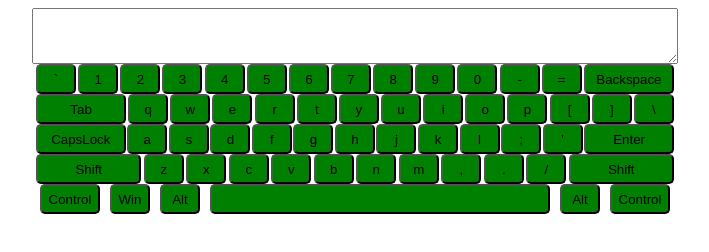
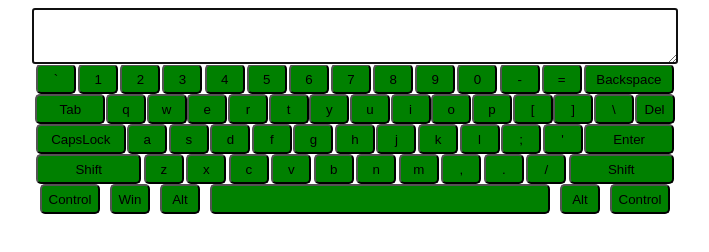
Before and after one commit to elfucio/virtual-keyboard, a website: page index.html in a window 1280 px wide. Both pictures are taken after a click on the button "Tab". Shown: the whole page, without its empty margins (285-994 px from the left). Drawn offline with Linux system fonts and the light colour scheme.

Commit message:
feat: add layout and default keyboard

```diff
--- a/main.js
+++ b/main.js
@@ -1,23 +1,17 @@
-const Keyboard = {
+    let keyCOllection = {
+        language: {
+            engish: ["`", "1", "2", "3", "4", "5", "6", "7", "8", "9", "0", "-", "=", "Backspace", "Tab", "q", "w", "e", "r", "t", "y", "u", "i", "o", "p", "[", "]", "\\", "Del", "CapsLock", "a", "s", "d", "f", "g", "h", "j", "k", "l", ";", "'", "Enter", "Shift", "z", "x", "c", "v", "b", "n", "m", ",", ".", "/", "Shift", "Control", "Win", "Alt", " ", "Alt", "Control"],
+            russian: ["ё", "1", "2", "3", "4", "5", "6", "7", "8", "9", "0", "-", "=", "Backspace", "Tab", "й", "ц", "у", "к", "е", "н", "г", "ш", "щ", "з", "х", "ъ", "\\", "Del", "CapsLock", "ф", "ы", "в", "а", "п", "р", "о", "л", "д", "ж", "э", "Enter", "Shift", "я", "ч", "с", "м", "и", "т", "ь", "б", "ю", ".", "Shift", "Control", "Win", "Alt", " ", "Alt", "Control"],
+            engishShifted: ["~", "!", "@", "#", "$", "%", "^", "&", "*", "(", ")", "_", "+", "Backspace", "Tab", "q", "w", "e", "r", "t", "y", "u", "i", "o", "p", "[", "]", "\\", "Del", "CapsLock", "a", "s", "d", "f", "g", "h", "j", "k", "l", ":", "\"", "Enter", "Shift", "z", "x", "c", "v", "b", "n", "m", "<", ">", "?", "Shift", "Control", "Win", "Alt", " ", "Alt", "Control"],
+            russianShifted: ["Ё", "!", "\"", "№", ";", "%", ":", "?", "*", "(", ")", "_", "+", "Backspace", "Tab", "й", "ц", "у", "к", "е", "н", "г", "ш", "щ", "з", "х", "ъ", "\\", "Del", "CapsLock", "ф", "ы", "в", "а", "п", "р", "о", "л", "д", "ж", "э", "Enter", "Shift", "я", "ч", "с", "м", "и", "т", "ь", "б", "ю", ",", "Shift", "Control", "Win", "Alt", " ", "Alt", "Control"]
+        },
+};
+
+const Layout = {
     elements: {
         container: null,
         textField: null,
         keyboardContainer: null,
-        keys: []
-        // keys: {
-        //     english: englishKeys,
-        //     russian: russianKeys
-        // }
-    },
-
-    eventHandlers: {
-        input: null
-    },
-
-    properties: {
-        value: '',
-        capslockPressed: false,
-        shiftPressed: false
     },
 
     init() {
@@ -30,91 +24,93 @@ const Keyboard = {
         this.elements.textField.classList.add('textarea');
         this.elements.textField.setAttribute('autofocus', '');
         this.elements.keyboardContainer.classList.add('keyboard');
-        this.elements.keyboardContainer.appendChild(this._createKeys());
 
-        // add classes for keys
-        this.elements.keys = this.elements.keyboardContainer.querySelectorAll('.button');
+        // // add classes for keys
+        // Keyboard.keys = this.elements.keyboardContainer.querySelectorAll('button');
 
         // add to dom
         this.elements.container.appendChild(this.elements.textField);
         this.elements.container.appendChild(this.elements.keyboardContainer);
         document.body.appendChild(this.elements.container);
+                // add keys to dom
+                Layout.elements.keyboardContainer.appendChild(Keyboard._createKeys());
 
         // add text from both keyboards
         document.querySelectorAll('textarea').forEach(element => {
             element.addEventListener('focus', () => {
-                this.addText(element.value, currentValue => {
+                Keyboard.addText(element.value, currentValue => {
                     element.value = currentValue;
+                    this.elements.textField.focus();
                 });
             });
         });
+
         document.querySelectorAll('textarea').forEach(element => {
             element.addEventListener('change', () => {
-                this.addText(element.value, currentValue => {
+                Keyboard.addText(element.value, currentValue => {
                     element.value = currentValue;
+                    this.elements.textField.focus();
                 });
             });
         });
+    },
+};
+
+
+
+let Keyboard = {
+    // keys: [],
+    keys: ["`", "1", "2", "3", "4", "5", "6", "7", "8", "9", "0", "-", "=", "Backspace", "Tab", "q", "w", "e", "r", "t", "y", "u", "i", "o", "p", "[", "]", "\\", "Del", "CapsLock", "a", "s", "d", "f", "g", "h", "j", "k", "l", ";", "'", "Enter", "Shift", "z", "x", "c", "v", "b", "n", "m", ",", ".", "/", "Shift", "Control", "Win", "Alt", " ", "Alt", "Control"],
+
+    eventHandlers: {
+        input: null,
+    },
+
+    properties: {
+        value: '',
+        capslockPressed: false,
+        shiftPressed: false
     },
 
     _createKeys() {
         const fragment = document.createDocumentFragment();
 
-        const englishKeys = ["`", "1", "2", "3", "4", "5", "6", "7", "8", "9", "0", "-", "=", "Backspace", "Tab", "q", "w", "e", "r", "t", "y", "u", "i", "o", "p", "[", "]", "\\", "CapsLock", "a", "s", "d", "f", "g", "h", "j", "k", "l", ";", "'", "Enter", "Shift", "z", "x", "c", "v", "b", "n", "m", ",", ".", "/", "Shift", "Control", "Win", "Alt", " ", "Alt", "Control"];
+        // create key element
+        Keyboard.keys.forEach(keyItem => {
+            const keyElement = document.createElement('button');
+            keyElement.setAttribute('data-name', `${keyItem}`);
+            keyElement.innerHTML = `${keyItem}`;
 
-        // const russianKeys = ["ё", "1", "2", "3", "4", "5", "6", "7", "8", "9", "0", "-", "=", "Backspace", "Tab", "й", "ц", "у", "к", "е", "н", "г", "ш", "щ", "з", "х", "ъ", "\\", "CapsLock", "ф", "ы", "в", "а", "п", "р", "о", "л", "д", "ж", "э", "Enter", "Shift", "я", "ч", "с", "м", "и", "т", "ь", "б", "ю", ".", "Shift", "Control", "Win", "Alt", " ", "Alt", "Control"];
-
-        // create key element
-        englishKeys.forEach(key => {
-            const keyElement = document.createElement('button');
-            keyElement.classList.add('button');
-            keyElement.innerHTML = `${keyElement}`;
-
-            // add class active for clicked keys
-            document.addEventListener('mousedown', (event) => {
-                document.querySelectorAll('.button').forEach(element => {
-                    event.target.classList.add('button--active');
+            document.addEventListener('keydown', (event) => {
+                keyElement.querySelectorAll('button').forEach(element => {
+                    if (element.dataset.keyItem === event.keyItem) {
+                        element.classList.add('button--active');
+                    }
                 });
             });
 
-            // remove class active for clicked keys
-            document.addEventListener('mouseup', (event) => {
-                document.querySelectorAll('.button').forEach(element => {
-                    element.classList.remove('button--active');
-                });
-            });
 
-            // document.addEventListener('keydown', (event) => {
-            //     document.querySelectorAll('.button').forEach(element => {
-            //         if (element.dataset.key === event.key) {
-            //             element.classList.add('button--active');
-            //         }
-            //     });
-            // });
-
-            // document.addEventListener('keyup', () => {
-            //     document.querySelectorAll('.button').forEach(element => {
-            //         if (element.classList.contains('button--active')) {
-            //             element.classList.remove('button--active');
-            //         }
-            //     });
-            // });
-
-            switch (key) {
+            switch (keyItem) {
                 case 'Backspace':
                     keyElement.classList.add('button-backspace');
-                    keyElement.innerHTML = `${key}`;
+                    keyElement.innerHTML = `${keyItem}`;
 
                     keyElement.addEventListener('click', () => {
+
                         this.properties.value = this.properties.value.substring(0, this.properties.value.length - 1);
                         this._triggerEvent('input');
+
+                        // keyElement.addEventListener('keyup', () => {
+                        //     keyElement.classList.add('button--active');
+                        // });
                     });
+
 
                 break;
 
                 case 'Tab':
                     keyElement.classList.add('button-tab');
-                    keyElement.innerHTML = `${key}`;
+                    keyElement.innerHTML = `${keyItem}`;
 
                     keyElement.addEventListener('click', () => {
                         this.properties.value += '  ';
@@ -125,21 +121,12 @@ const Keyboard = {
 
                 case 'CapsLock':
                     keyElement.classList.add('button-capslock');
-                    keyElement.innerHTML = `${key}`;
+                    keyElement.innerHTML = `${keyItem}`;
 
                     keyElement.addEventListener('click', () => {
                         this._toggleCapsLock();
+                        this._triggerEvent('input');
                         keyElement.classList.toggle('button--active', this.properties.capslockPressed);
-                    });
-
-                break;
-
-                case 'Enter':
-                    keyElement.classList.add('button-enter');
-                    keyElement.innerHTML = `${key}`;
-
-                    keyElement.addEventListener('click', () => {
-                        this.properties.value += '\n';
                         this._triggerEvent('input');
                     });
 
@@ -147,20 +134,48 @@ const Keyboard = {
 
                 case 'Shift':
                     keyElement.classList.add('button-shift');
-                    keyElement.innerHTML = `${key}`;
+                    keyElement.innerHTML = `${keyItem}`;
 
                     keyElement.addEventListener('click', () => {
-                        this._toggleShift();
-                        keyElement.classList.toggle('button--active', this.properties.shiftPressed);
+                        this._toggleCapsLock();
+                        keyElement.classList.toggle('button--active', this.properties.capslockPressed);
+                        this._triggerEvent('input');
+                    });
+
+                break;
+
+                case 'Del':
+                    keyElement.classList.add('button-del');
+                    keyElement.innerHTML = `${keyItem}`;
+
+
+                    keyElement.addEventListener('click', () => {
+                        this.properties.value = this.properties.value.substring(0, this.properties.value.length - 1);
+
+
+                        this._triggerEvent('input');
+                    });
+
+                break;
+
+                case 'Enter':
+                    keyElement.classList.add('button-enter');
+                    keyElement.innerHTML = `${keyItem}`;
+
+                    keyElement.addEventListener('click', () => {
+                        this._triggerEvent('input');
+                        this.properties.value += '\n';
+                        this._triggerEvent('input');
                     });
 
                 break;
 
                 case ' ':
                     keyElement.classList.add('button-space');
-                    keyElement.innerHTML = `${key}`;
+                    keyElement.innerHTML = `${keyItem}`;
 
                     keyElement.addEventListener('click', () => {
+                        this._triggerEvent('input');
                         this.properties.value += ' ';
                         this._triggerEvent('input');
                     });
@@ -169,7 +184,17 @@ const Keyboard = {
 
                 case 'Control':
                     keyElement.classList.add('button-control');
-                    keyElement.innerHTML = `${key}`;
+                    keyElement.innerHTML = `${keyItem}`;
+
+                    keyElement.addEventListener('click', () => {
+                        this._triggerEvent('input');
+                    });
+
+                break;
+
+                case 'Win':
+                    keyElement.classList.add('button-win');
+                    keyElement.innerHTML = `${keyItem}`;
 
                     keyElement.addEventListener('click', () => {
                         this._triggerEvent('input');
@@ -179,8 +204,9 @@ const Keyboard = {
 
                 case 'Alt':
                     keyElement.classList.add('button-alt');
-                    keyElement.innerHTML = `${key}`;
-
+                    keyElement.innerHTML = `${keyItem}`;
+                    this._triggerEvent('input');
+                                                        // need to change lang
                     // keyElement.addEventListener('click', () => {
                     //     this._triggerEvent('input');
                     // });
@@ -189,12 +215,10 @@ const Keyboard = {
 
                 default:
                     keyElement.classList.add('button');
-                    keyElement.innerHTML = `${key}`;
+                    keyElement.innerHTML = `${keyItem}`;
                     keyElement.addEventListener('click', () => {
-                        if (key.length == 1) {
-                            this.properties.value += this.properties.capslockPressed ? key.toUpperCase() : key.toLowerCase();
+                        this.properties.value += this.properties.capslockPressed ? keyItem.toUpperCase() : keyItem.toLowerCase();
                             this._triggerEvent('input');
-                        }
                     });
 
                 break;
@@ -202,70 +226,35 @@ const Keyboard = {
 
             fragment.appendChild(keyElement);
         });
+
         return fragment;
     },
 
     _triggerEvent(handlerName) {
-        if (typeof this.eventHandlers[handlerName] == 'function') {
-            this.eventHandlers[handlerName](this.properties.value);
+        if (typeof Keyboard.eventHandlers[handlerName] == 'function') {
+            this.eventHandlers[handlerName](Keyboard.properties.value);
         }
     },
 
     _toggleCapsLock() {
         this.properties.capslockPressed = !this.properties.capslockPressed;
 
-        for (const key of this.elements.keys) {
-            if (key.childElementCount === 0) {
-                key.textContent = this.properties.capslockPressed ? key.textContent.toUpperCase() : key.textContent.toLowerCase();
-            }
-        }
-    },
-
-    _toggleShift() {
-        this.properties.shiftPressed = !this.properties.shiftPressed;
-
-        for (const key of this.elements.keys) {
-            if (key.childElementCount === 0) {
-                key.textContent = this.properties.shiftPressed ? key.textContent.toUpperCase() : key.textContent.toLowerCase();
+        for (const keyItem of this.keys) {
+            if (keyItem.childElementCount === 0) {
+                keyItem.textContent = this.properties.capslockPressed ? keyItem.textContent.toUpperCase() : keyItem.textContent.toLowerCase();
             }
         }
     },
 
     addText(initialValue, input) {
-        this.properties.value = initialValue || '';
-        this.eventHandlers.input = input;
+        Keyboard.properties.value = initialValue || '';
+        Keyboard.eventHandlers.input = input;
     }
+
 };
 
-// document.addEventListener('keydown', (event) => {
-//     document.querySelectorAll('.button').forEach(element => {
-//         if (element.dataset.key === event.key) {
-//             element.classList.add('button--active');
-//         }
-//     });
-// });
-
-// document.addEventListener('keyup', () => {
-//     document.querySelectorAll('.button').forEach(element => {
-//         if (element.classList.contains('button--active')) {
-//             element.classList.remove('button--active');
-//         }
-//     });
-// });
-
-// document.addEventListener('mousedown', (event) => {
-//     document.querySelectorAll('.button').forEach(element => {
-//         event.target.classList.add('button--active');
-//     });
-// });
-
-// document.addEventListener('mouseup', (event) => {
-//     document.querySelectorAll('.button').forEach(element => {
-//         element.classList.remove('button--active');
-//     });
-// });
 
 // init when loaded
 window.addEventListener('DOMContentLoaded', function () {
-    Keyboard.init();
+    Layout.init();
   });
--- a/style.css
+++ b/style.css
@@ -23,48 +23,79 @@
     border-radius: 5px;
 }
 
-.button--active {
-    background-color: red;
-}
-
 .button-backspace {
     height: 30px;
     width: 90px;
     background-color: green;
+    outline: none;
+    border-radius: 5px;
 }
 .button-tab {
     height: 30px;
-    width: 90px;
+    width: 70px;
     background-color: green;
+    outline: none;
+    border-radius: 5px;
 }
 .button-capslock {
     height: 30px;
     width: 90px;
     background-color: green;
+    outline: none;
+    border-radius: 5px;
+}
+.button-del {
+    height: 30px;
+    width: 40px;
+    background-color: green;
+    outline: none;
+    border-radius: 5px;
 }
 .button-enter {
     height: 30px;
     width: 90px;
     background-color: green;
+    outline: none;
+    border-radius: 5px;
 }
 .button-control {
     height: 30px;
     width: 60px;
     background-color: green;
+    outline: none;
+    border-radius: 5px;
 }
 
 .button-alt {
     height: 30px;
     width: 40px;
     background-color: green;
+    outline: none;
+    border-radius: 5px;
+}
+
+.button-win {
+    height: 30px;
+    width: 40px;
+    background-color: green;
+    outline: none;
+    border-radius: 5px;
 }
 .button-shift {
     height: 30px;
     width: 105px;
     background-color: green;
+    outline: none;
+    border-radius: 5px;
 }
 .button-space {
     height: 30px;
     width: 340px;
     background-color: green;
+    outline: none;
+    border-radius: 5px;
 }
+
+.button--active {
+    background-color: yellow;
+}
```
